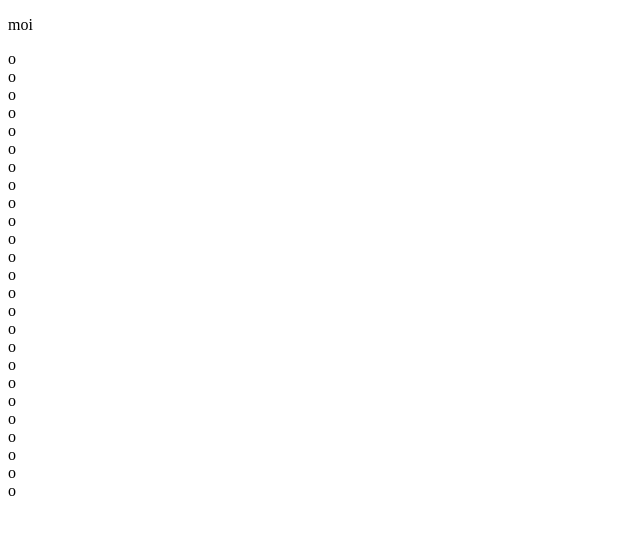
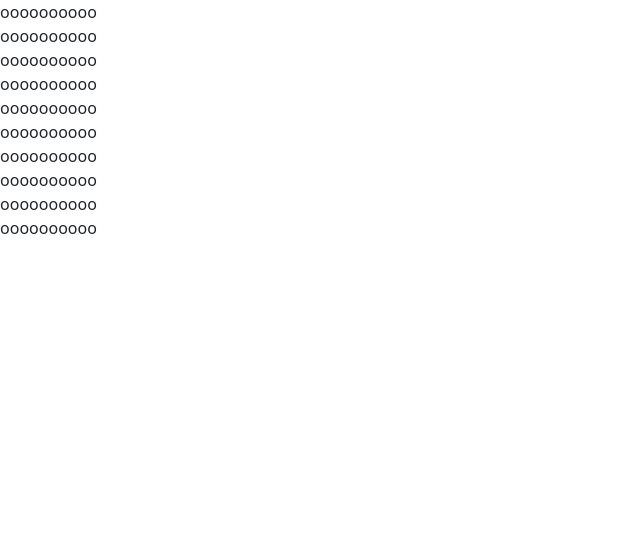
Before and after one commit to Eetub1/battleship-react, a React (Vite) app: page / in a window 1280 px wide. Shown: the top 534 px of the page, without its empty margins (0-640 px from the left). Built offline with nearby package versions, Linux system fonts and the light colour scheme.

Commit message:
added some checking to the placeShip method

```diff
--- a/index.html
+++ b/index.html
@@ -3,6 +3,12 @@
   <head>
     <meta charset="UTF-8" />
     <meta name="viewport" content="width=device-width, initial-scale=1.0" />
+    <link
+      rel="stylesheet"
+      href="https://cdn.jsdelivr.net/npm/bootstrap@5.2.3/dist/css/bootstrap.min.css"
+      integrity="sha384-rbsA2VBKQhggwzxH7pPCaAqO46MgnOM80zW1RWuH61DGLwZJEdK2Kadq2F9CUG65"
+      crossorigin="anonymous"
+    />
     <title>battleship-react</title>
   </head>
   <body>
--- a/package.json
+++ b/package.json
@@ -11,6 +11,7 @@
   },
   "dependencies": {
     "react": "^19.1.1",
+    "react-bootstrap": "^2.10.10",
     "react-dom": "^19.1.1"
   },
   "devDependencies": {
--- a/src/App.jsx
+++ b/src/App.jsx
@@ -1,16 +1,27 @@
 import { useState } from 'react'
 import Gameboard from './classes/gameboard'
+import Ship from './classes/ship'
+
 import Drawboard from './components/Drawboard'
 
 function App() {
-  const boardClass = new Gameboard(5)
+  const boardObject = new Gameboard(10)
+  const [boardArray, setBoardArray] = useState(boardObject.getBoard())
 
-  const boardArray = boardClass.getBoard()
-  console.log(boardArray)
+  const ships = [
+    new Ship('carrier'),
+    new Ship('battleship'),
+    new Ship('cruiser'),
+    new Ship('submarine'),
+    new Ship('destroyer'),
+  ]
+
+  //row col ishorizontal ship
+  const wasSuccess = boardObject.placeShip(0, 0, false, ships[0])
+  console.log(wasSuccess)
 
   return (
     <div>
-      <p>moi</p>
       <Drawboard board={boardArray}/>
     </div>
   )
--- a/src/classes/gameboard.js
+++ b/src/classes/gameboard.js
@@ -18,6 +18,23 @@ class Gameboard {
         return board
     }
 
+    placeShip(row, col, isHorizontal, board, ship) {
+        //remove these constants when this method works
+        const shipMarker = "jotaivitupaskaa"
+        const boardSize = 10
+        const shipLength = 5
+        if (row >= boardSize || col >= boardSize) return false
+
+        if (isHorizontal) {
+            if (col + shipLength > boardSize) return false
+            //tarkista onko tiellä mitään muita kuin tyhjiä merkkejä
+            //jos ei niin laita laiva taulukkoon
+        } else {
+            if (row + shipLength > boardSize) return false
+        }
+        return true
+    }
+
     getBoard() {
         return this.board
     }
--- a/src/classes/ship.js
+++ b/src/classes/ship.js
@@ -4,6 +4,10 @@ class Ship {
         this.isSunk = false
         this.shipLength = this.setShipLength()
         this.hitPoints = this.shipLength
+    }
+
+    getShipLength() {
+        return this.shipLength
     }
 
     setShipLength() {
--- a/src/components/Drawboard.jsx
+++ b/src/components/Drawboard.jsx
@@ -2,7 +2,7 @@ const DrawBoard = ({ board }) => {
     return (
         <div>
             {board.map(row => {
-                return <div>
+                return <div className='d-flex flex-row'>
                     {row.map(cell => {
                         return <div>{cell}</div>
                     })}
```
Also changed, not shown: 1 other file (tests, documents, lock files or other folders).
